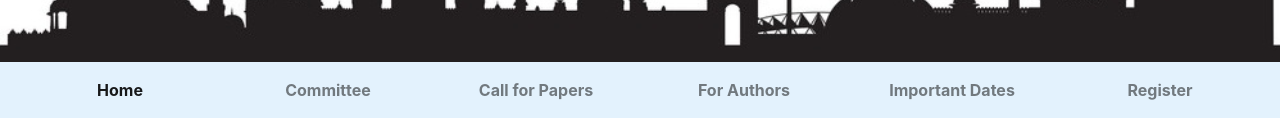
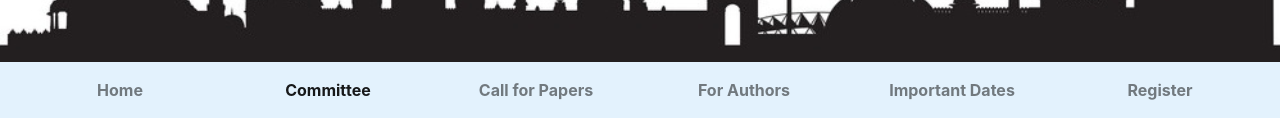
Before and after one commit to ieeejmi/icpeca, a plain HTML site: page committee.html in a window 1280 px wide. Shown: the part 254-386 px from the top of the page. Drawn offline with nearby package versions, Linux system fonts and the light colour scheme.

Commit message:
Update committee.html

```diff
--- a/committee.html
+++ b/committee.html
@@ -40,8 +40,8 @@
         </button>
         <div class="collapse navbar-collapse" id="Navbar">
           <ul class="navbar-nav row w-100 mx-auto">
-            <li class="nav-item active col text-center"><a href="/" class="nav-link font-weight-bold">Home</a></li>
-            <li class="nav-item col text-center"><a href="/committee.html" class="nav-link font-weight-bold">Committee</a></li>
+            <li class="nav-item col text-center"><a href="/" class="nav-link font-weight-bold">Home</a></li>
+            <li class="nav-item col active text-center"><a href="/committee.html" class="nav-link font-weight-bold">Committee</a></li>
             <li class="nav-item col text-center"><a href="/papers.html" class="nav-link font-weight-bold">Call for Papers</a></li>
             <li class="nav-item col text-center"><a href="/authors.html" class="nav-link font-weight-bold">For Authors</a></li>
             <li class="nav-item col text-center"><a href="/dates.html" class="nav-link font-weight-bold">Important Dates</a></li>
```
